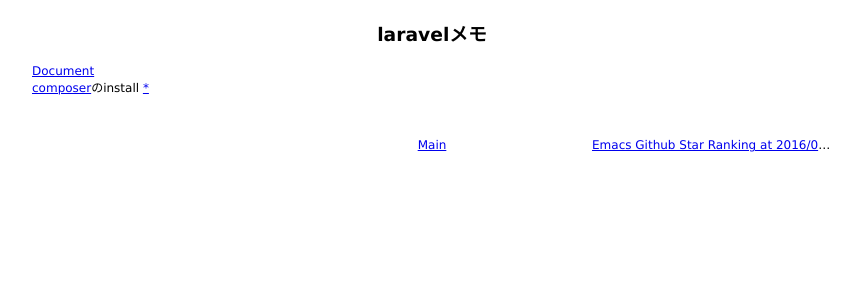
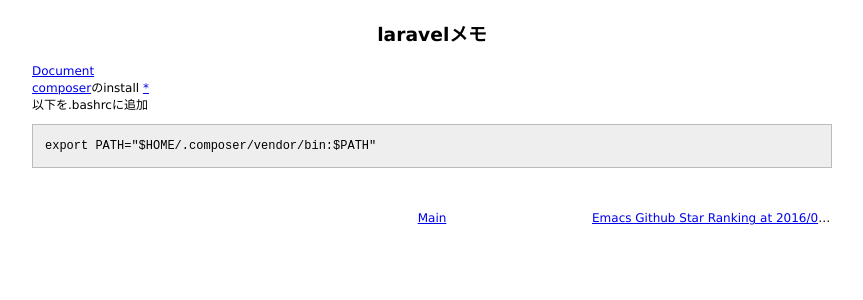
Before and after one commit to 38elements/38elements.github.com, a Jekyll site: the page built from _posts/2016-05-03-laravel.md, in a window 1280 px wide. Shown: the top 300 px of the page, without its empty margins (208-1071 px from the left). Built offline with Jekyll 4.4.1, drawn with Linux system fonts in a browser that asks for light colours.

Commit message:
Update 2016-05-03-laravel.md

````diff
--- a/_posts/2016-05-03-laravel.md
+++ b/_posts/2016-05-03-laravel.md
@@ -4,3 +4,8 @@ title: laravelメモ
 ---
 [Document](https://laravel.com/docs/5.2)
 [composer](https://getcomposer.org/download/)のinstall [*](https://www.digitalocean.com/community/tutorials/how-to-install-and-use-composer-on-ubuntu-14-04)
+以下を.bashrcに追加
+
+```
+export PATH="$HOME/.composer/vendor/bin:$PATH"
+```
````
